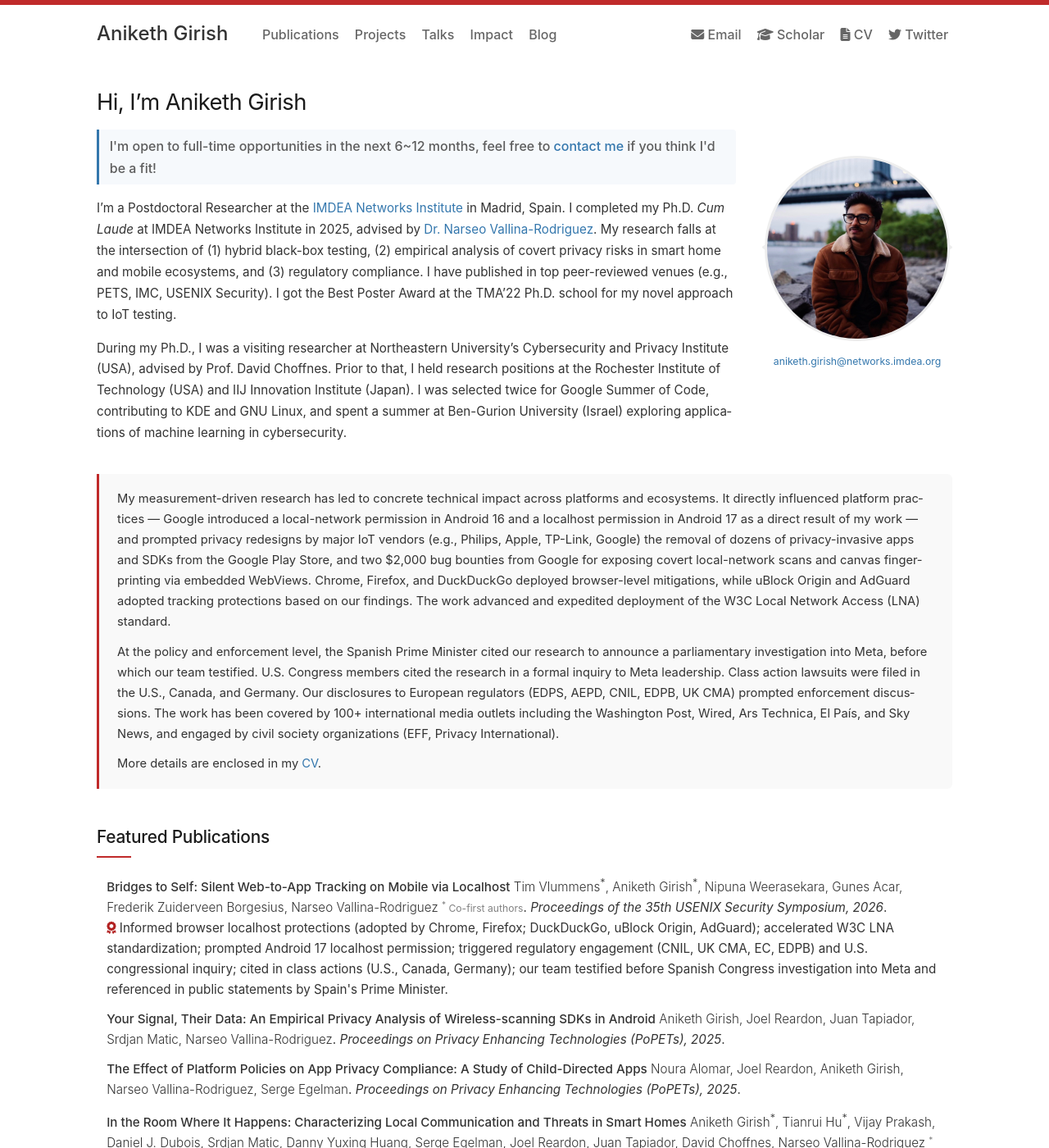
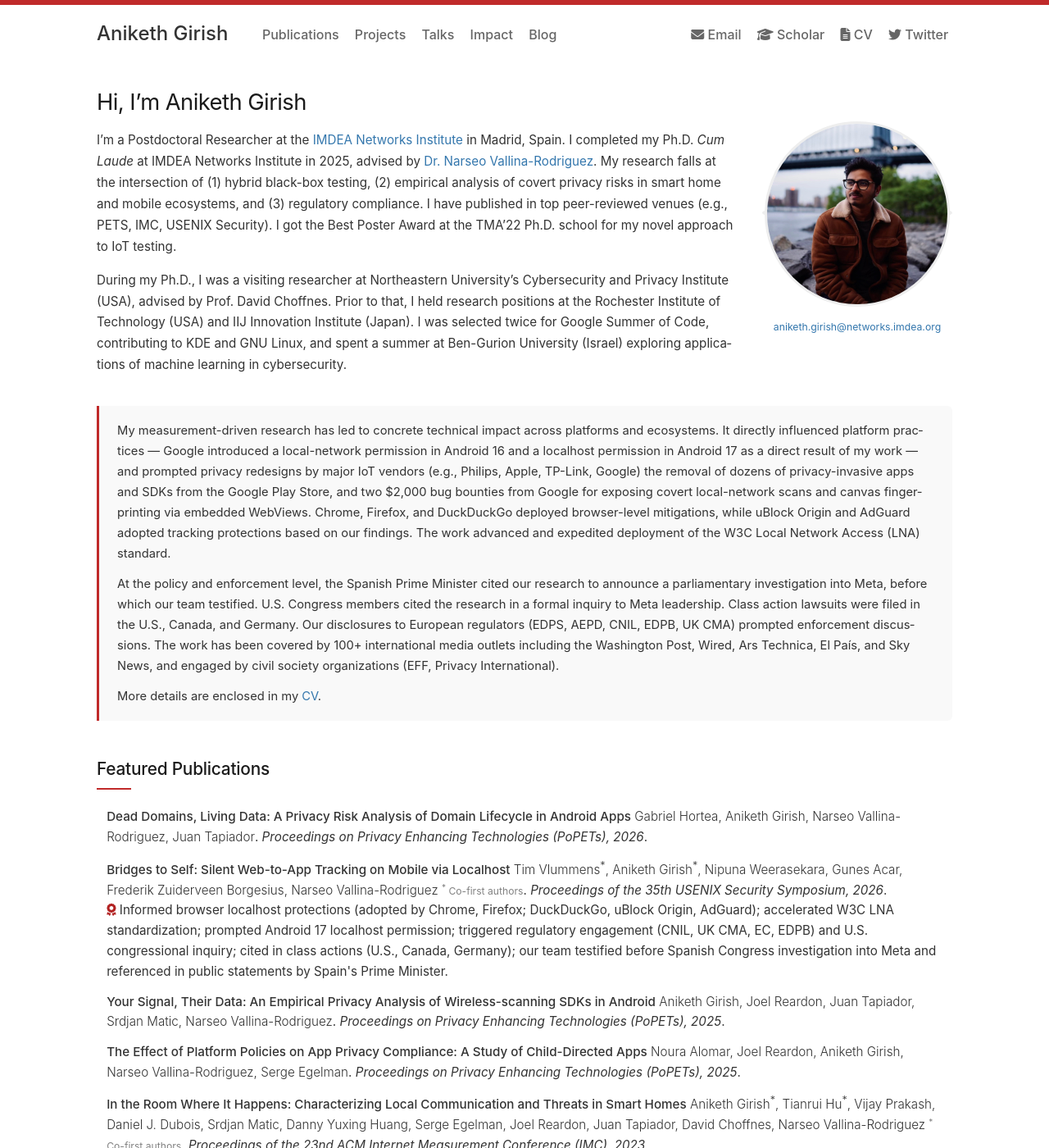
Before and after one commit to Aniketh01/aniketh01.github.io, a Jekyll site: the page built from index.md, in a window 1280 px wide and 1400 px high. Shown: the whole window at 82% size. Built offline with Jekyll 4.4.1, drawn with Linux system fonts in a browser that asks for light colours; nearby versions of some CDN libraries.

Commit message:
Add dead-domains paper, update localhost impact, hide hiring note, update CV

```diff
--- a/_data/publications.yml
+++ b/_data/publications.yml
@@ -1,3 +1,24 @@
+- id: dead-domains
+  title: "Dead Domains, Living Data: A Privacy Risk Analysis of Domain Lifecycle in Android Apps"
+  year: 2026
+  authors:
+    - Gabriel Hortea
+    - Aniketh Girish
+    - Narseo Vallina-Rodriguez
+    - Juan Tapiador
+  venue: Proceedings on Privacy Enhancing Technologies (PoPETs)
+  venue_tags:
+    - PoPETs
+  venue_url: https://petsymposium.org/
+  highlight: true
+  tags:
+    - Android
+    - Domain Lifecycle
+    - Privacy
+    - Mobile Ecosystem
+  type:
+    - Conference
+
 - id: bridges-to-self
   title: "Bridges to Self: Silent Web-to-App Tracking on Mobile via Localhost"
   year: 2026
--- a/index.md
+++ b/index.md
@@ -10,7 +10,7 @@
 
 # Hi, I'm Aniketh Girish
 
-<p class="hiring-note"><b>I'm open to full-time opportunities in the next 6~12 months, feel free to <a href="mailto:aniketh.girish@imdea.org">contact me</a> if you think I'd be a fit!</b></p>
+<!-- <p class="hiring-note"><b>I'm open to full-time opportunities in the next 6~12 months, feel free to <a href="mailto:aniketh.girish@imdea.org">contact me</a> if you think I'd be a fit!</b></p> -->
 
 I'm a Postdoctoral Researcher at the [IMDEA Networks Institute](https://networks.imdea.org/) in Madrid, Spain. I completed my Ph.D. *Cum Laude* at IMDEA Networks Institute in 2025, advised by [Dr. Narseo Vallina-Rodriguez](https://networks.imdea.org/team/imdea-networks-team/people/narseo-vallina-rodriguez/).
 My research falls at the intersection of (1) hybrid black-box testing, (2) empirical analysis of covert privacy risks in smart home and mobile ecosystems, and (3) regulatory compliance. I have published in top peer-reviewed venues (e.g., PETS, IMC, USENIX Security). I got the Best Poster Award at the TMA'22 Ph.D. school for my novel approach to IoT testing.
```
Also changed, not shown: _data/impact.yml (+12 -2 lines), 1 other file.
